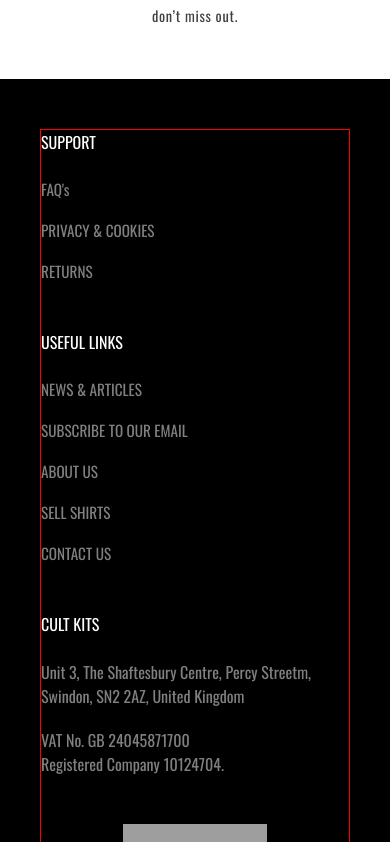
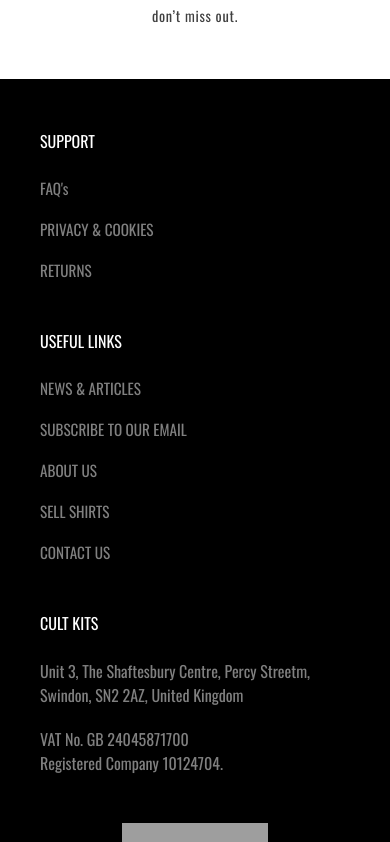
Before and after one commit to rcqx/cultkits, a React (Create React App) app: page / in a window 390 px wide. Shown: the part 6402-7244 px from the top of the page. Built offline with nearby package versions, Linux system fonts and the light colour scheme; grey boxes are pictures that could not be loaded; the HTML template or start-up script is replaced by a standard one.

Commit message:
Update footer Component; responsive footer lists items

```diff
--- a/src/components/Footer.jsx
+++ b/src/components/Footer.jsx
@@ -19,7 +19,6 @@
   margin: 0;
 
   @media(min-width: 768px) {
-    border: 1px dashed red;
     width: 30%;
   }
 `;
@@ -53,6 +52,11 @@
 
 const Trustpilot = styled.img`
 width: 47%;
+
+@media (min-width: 768px) {
+  width: 45%;
+  padding-right: 5em;
+}
 `;
 
 const SocialContainer = styled.div`
@@ -68,13 +72,11 @@
   justify-content: space-between;
 
   @media(min-width: 762px) {
-    border: 1px solid red;
+    width: 15%;
   }
 `;
 
 const ListContainer = styled.div`
-  border: 1px solid red;
-
   @media(min-width: 768px) {
     display: flex;
     align-items: start;
```
